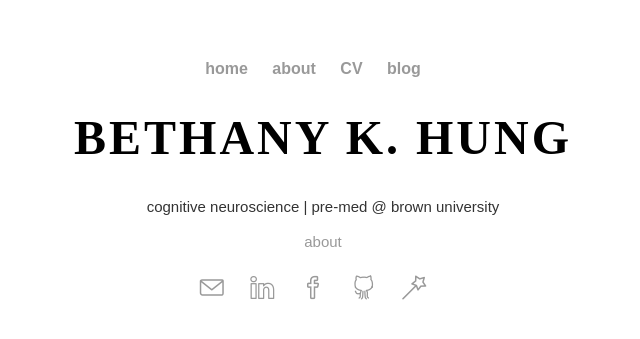
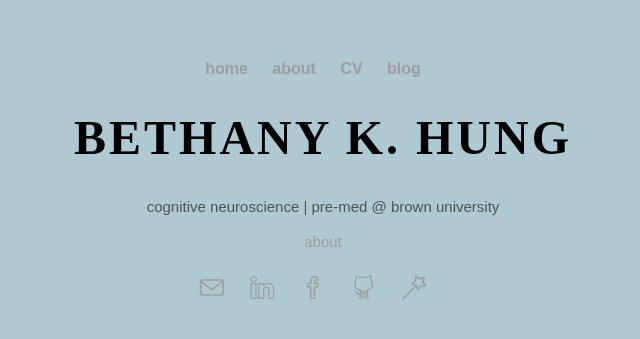
Before and after one commit to bethny/bethny.github.io, a Jekyll site: the page built from index.html, in a window 1280 px wide. Shown: the top 339 px of the page, without its empty margins (317-957 px from the left). Built offline with Jekyll 4.4.1, drawn with Linux system fonts in a browser that asks for light colours; nearby versions of some CDN libraries.

Commit message:
Update main.css

```diff
--- a/css/main.css
+++ b/css/main.css
@@ -1,101 +1,90 @@
-/*default variables*/
-<meta name="color:Background" content="#afc9d2"/>
-<meta name="color:Text" content="#7d7d7d"/>
-<meta name="color:Link" content="#7d7d7d"/>
-<meta name="color:Title"content="#000000"/>
-<meta name="color:Scrollbar" content="#45966e" />
-<meta name="color:Borders" content="#45966e"/>
+body {
+  background: #afc9d2;
+  margin: 60px auto;
+  width: 70%; }
 
-/*defining new fonts*/
-@font-face {
-    font-family: GTWalsheim
-    src: url('fonts/GT-Walsheim-Pro-Trial-Regular.otf')
-}
-
-::-webkit-scrollbar{
-    height:5px;
-    width:8px;
-    -webkit-border-radius: 0px;
-    background-color:{color:background};
-}
-::-webkit-scrollbar-thumb{
-    background-color:{color:background};
-    border-left:1px solid {color:scrollbar};
-}
-::-webkit-scrollbar-track{
-    background-color:{color:background};
-    border-left:1px solid {color:scrollbar};
-}
-
-body {
-    background-color:{color:background};
-    margin: 60px auto;
-    width: 70%;
-}
 nav ul, footer ul {
-    font-family: 'Karla', sans-serif;
+  font-family: Work Sans, sans-serif;
   padding: 0px;
   list-style: none;
-    font-weight: bold;
-}
+  font-weight: bold; }
   nav ul li, footer ul li {
     display: inline;
-    margin-right: 20px;
-}
+    margin-right: 20px; }
+
 nav2 ul {
   float: right;
-    top: 60px;
-    font-family: 'Karla', sans-serif;
+  top: 30px;
+  font-family: Work Sans, sans-serif;
   padding: 0px;
-    list-style: none;
-}
+  list-style: none; }
   nav2 ul li {
     display: inline;
-    margin-right: 20px;
-}
+    margin-right: 20px; }
+
 a {
   text-decoration: none;
-    font-family: 'Work Sans', sans-serif;
-    color: #999;
-    -o-transition:.5s;
-    -ms-transition:.5s;
-    -moz-transition:.5s;
-    -webkit-transition:.5s;
-    transition:.5s;
-}
+  font-family: Work Sans, sans-serif;
+  color: #9d9d9d;
+  -o-transition: .5s;
+  -ms-transition: .5s;
+  -moz-transition: .5s;
+  -webkit-transition: .5s;
+  transition: .5s; }
+
 a:hover {
-    color: #78d7ff;
-}
+  color: #45966e; }
+
 h1 {
   font-size: 3em;
-    font-family: 'Arvo', serif;
+  font-family: Arvo, serif;
+  text-transform: uppercase;
+  letter-spacing: 3px; }
+
+h2 a {
+  font-size: 2em;
+  font-family: Arvo, serif;
   text-transform: uppercase;
   letter-spacing: 3px;
-}
-h2 {
-    font-size: 2em;
-    font-family: 'Arvo', serif;
-    text-transform: uppercase;
-    letter-spacing: 3px;
-}
+  color: #9d9d9d;
+  -o-transition: .5s;
+  -ms-transition: .5s;
+  -moz-transition: .5s;
+  -webkit-transition: .5s;
+  transition: .5s; }
+h2 a:hover {
+  color: #45966e; }
+
 p {
   /*font-size: 1.5em;*/
   font-size: 15px;
-    font-family: 'Work Sans', sans-serif;
+  font-family: Work Sans, sans-serif;
   /*line-height: 1.4em;*/
   line-height: 20px;
-    color: #333;
-}
+  color: #525252; }
+
 footer {
   /*border-top: 1px solid #d5d5d5;*/
-    font-size: 1.5em;
-}
+  font-size: 1.5em; }
 
-ul.posts {
+ul posts {
   margin: 20px auto 40px;
-    font-size: 1.5em;
-}
+  font-size: 1.5em; }
+  ul posts li {
+    list-style: none; }
 
-ul.posts li {
-    list-style: none;
-}
+::-webkit-scrollbar {
+  height: 5px;
+  width: 8px;
+  -webkit-border-radius: 0px;
+  background-color: #afc9d2; }
+
+::-webkit-scrollbar-thumb {
+  background-color: #afc9d2;
+  border-left: 1px solid #45966e; }
+
+::-webkit-scrollbar-track {
+  background-color: #afc9d2;
+  border-left: 1px solid #45966e; }
+
+/*# sourceMappingURL=stylesheet.css.map */
```
Lines whose indentation alone changed are shown as unchanged.
